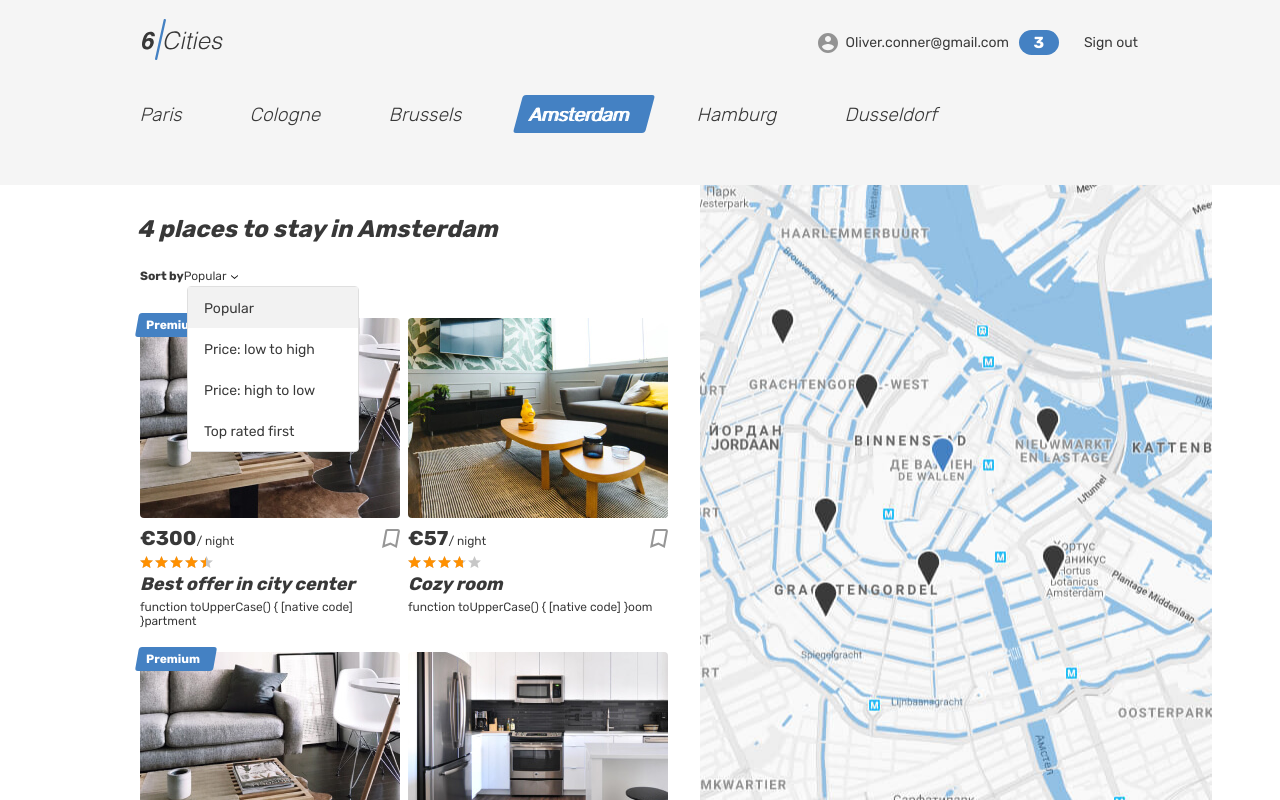
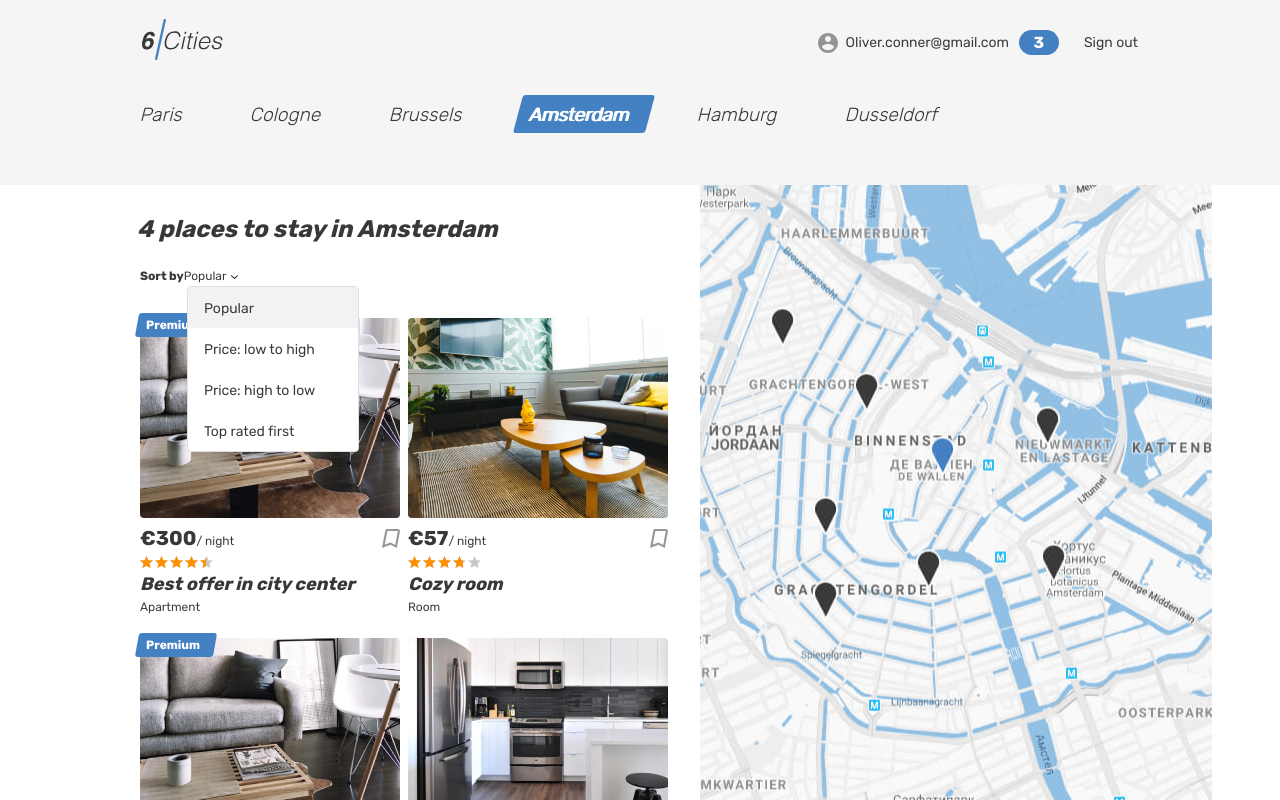
Before and after one commit to silkroadbum/1112261-six-cities-10, a React (Create React App) app in the folder project/: page / in a window 1280 px wide. Built offline with nearby package versions, Linux system fonts and the light colour scheme.

Commit message:
Исправил недочет с неверным отображением типа предложения

```diff
--- a/project/src/components/offer-card/offer-card.tsx
+++ b/project/src/components/offer-card/offer-card.tsx
@@ -7,6 +7,7 @@ type OfferCardProps = {
 function OfferCard({ offer }: OfferCardProps): JSX.Element {
   const { isPremium, isFavorite, previewImage, price, rating, type, title } = offer;
   const ratingPercent = 100 / 5 * rating;
+  const formatedType = type[0].toUpperCase() + type.slice(1);
 
   return (
     <article className="cities__card place-card">
@@ -41,7 +42,7 @@ function OfferCard({ offer }: OfferCardProps): JSX.Element {
         <h2 className="place-card__name">
           <a href="/">{title}</a>
         </h2>
-        <p className="place-card__type">{type[0].toUpperCase + type.slice(1)}</p>
+        <p className="place-card__type">{formatedType}</p>
       </div>
     </article>
   );
```
